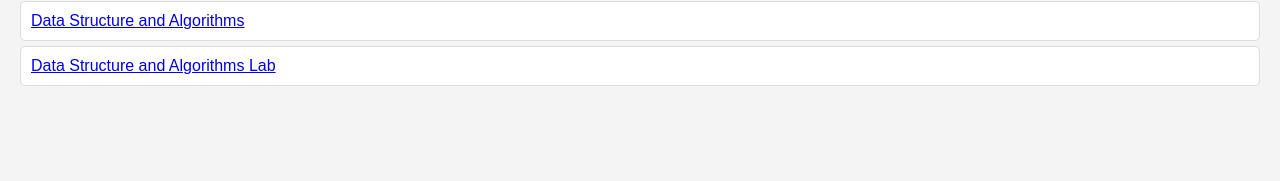
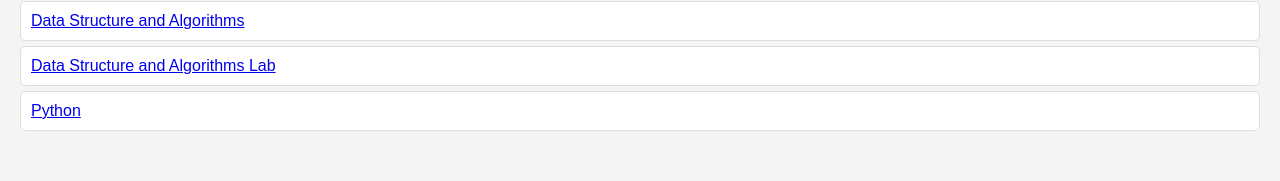
Before and after one commit to PULAKBARAL/home, a plain HTML site: page index.html in a window 1280 px wide. Shown: the part 214-395 px from the top of the page. Drawn offline with Linux system fonts and the light colour scheme.

Commit message:
Update index.html

```diff
--- a/index.html
+++ b/index.html
@@ -18,6 +18,7 @@
             <ul>
                 <li><a href="data-structure-algorithms.html">Data Structure and Algorithms</a></li>
                 <li><a href="data-structure-algorithms-lab.html">Data Structure and Algorithms Lab</a></li>
+                <li><a href="python.html">Python</a></li>
             </ul>
         </section>
     </main>
```
